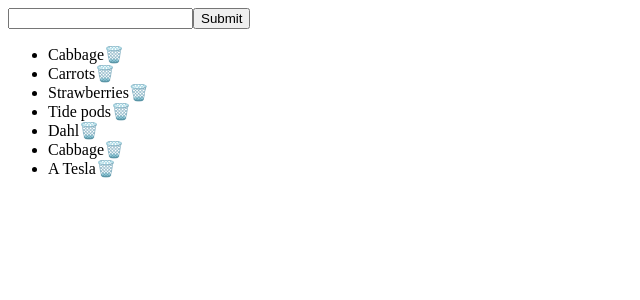
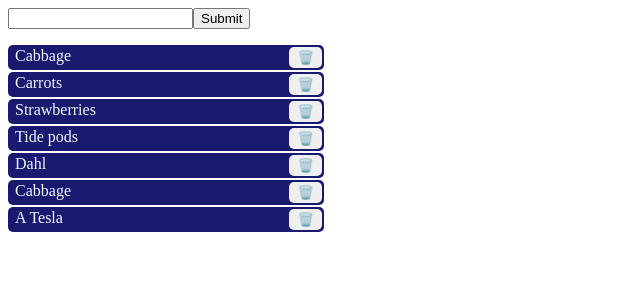
Before and after one commit to TID-ITU/listworld, a React (Create React App) app: page / in a window 1280 px wide. Shown: the top 300 px of the page, without its empty margins (0-640 px from the left). Built offline with nearby package versions, Linux system fonts and the light colour scheme.

Commit message:
minor css addition

```diff
--- a/src/components/ListItem/ListItem.css
+++ b/src/components/ListItem/ListItem.css
@@ -0,0 +1,21 @@
+.delete-item-button {
+    border-radius: 5px;
+    border-color: rgba(255, 255, 255, 0);
+    height: 90%;
+    cursor: pointer;
+}
+
+.list-item {
+    list-style-type: none;
+    margin: 2px 0px;
+    display: flex;
+    justify-content: space-between;
+    background-color: midnightblue;
+    border-radius: 5px;
+    padding: 2px;
+}
+
+.item-name {
+    margin: 0 5px;
+    color: aliceblue;
+}
--- a/src/components/ListItem/ListItem.js
+++ b/src/components/ListItem/ListItem.js
@@ -7,9 +7,9 @@ function ListItem({ item, index, deleteItem }) {
       }
 
   return (
-    <li>
-      {item}
-      <span onClick={() => handleClick(index)}>🗑️</span>
+    <li className="list-item">
+      <p className="item-name">{item}</p>
+      <button className="delete-item-button" onClick={() => handleClick(index)}>🗑️</button>
     </li>
   );
 }
--- a/src/components/ProductList/ProductList.css
+++ b/src/components/ProductList/ProductList.css
@@ -1,3 +1,13 @@
-.first-list-item {
-    background-color: yellow;
+.list-wrapper {
+    width: 25%;
+    min-width: 170px;
 }
+
+.list {
+    padding: 0;
+}
+
+.input-form {
+    display: flex;
+    justify-content: space-between;
+}
--- a/src/components/ProductList/ProductList.js
+++ b/src/components/ProductList/ProductList.js
@@ -29,12 +29,12 @@ const ProductList = () => {
   }
 
   return (
-    <div>
+    <div className="list-wrapper">
       <form onSubmit={handleSubmit}>
         <input type="text" value={input} onChange={handleChange} />
         <input type="submit" />
       </form>
-      <ul>
+      <ul className="list">
         {productList.map((item, index) => (
           <ListItem key={index} item={item} index={index} deleteItem={deleteItem} />
         ))}
```
Also changed, not shown: 1 other file (tests, documents, lock files or other folders).
